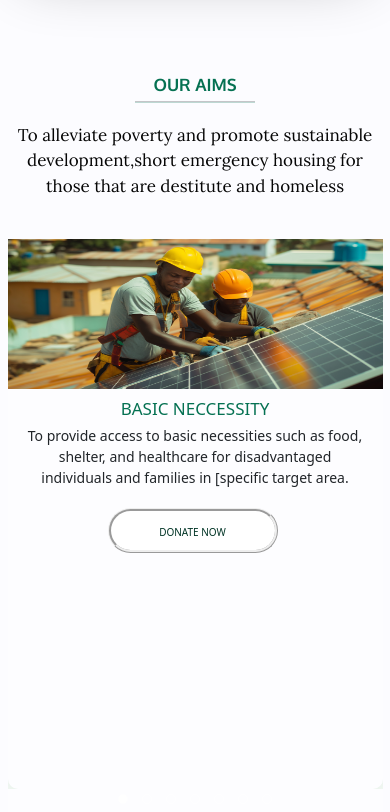
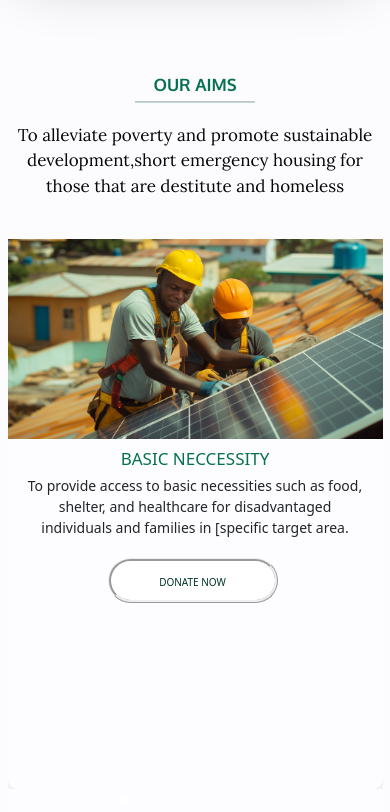
Before and after one commit to tsbproject/hoperise-newx, a PHP site: page / in a window 390 px wide. Shown: the part 2734-3546 px from the top of the page. Run offline with PHP 8.4, Linux system fonts and the light colour scheme; some libraries are stand-ins or nearby versions.

Commit message:
[committed]

```diff
--- a/css/style.css
+++ b/css/style.css
@@ -413,6 +413,12 @@ body h1, body h2, body h3, body h4, body h5 {
   .our-objective__img {
     max-width: 100%;
     height: 15rem;
+  }
+}
+@media (max-width: 397.98px) {
+  .our-objective__img {
+    max-width: 100%;
+    height: 20rem;
   }
 }
 .our-objective__header {
--- a/sass/components/_carousel.scss
+++ b/sass/components/_carousel.scss
@@ -155,6 +155,13 @@
         @include media-breakpoint-down(sm) {
             max-width: 100%;
             height: 15rem;
+
+        }
+
+
+        @include media-breakpoint-down(xm) {
+            max-width: 100%;
+            height: 20rem;
 
         }
     }
```
Also changed, not shown: 1 other file.
